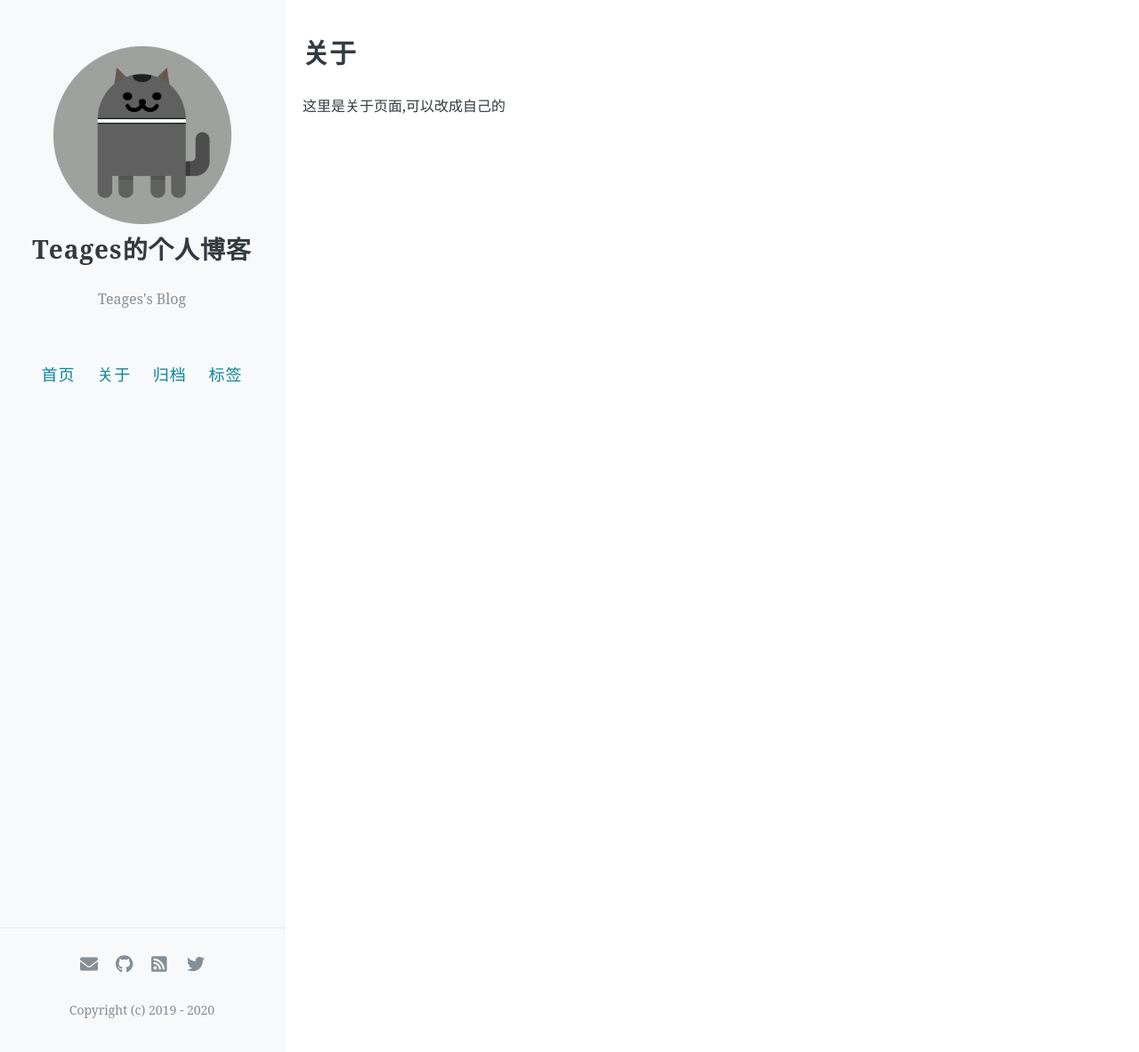
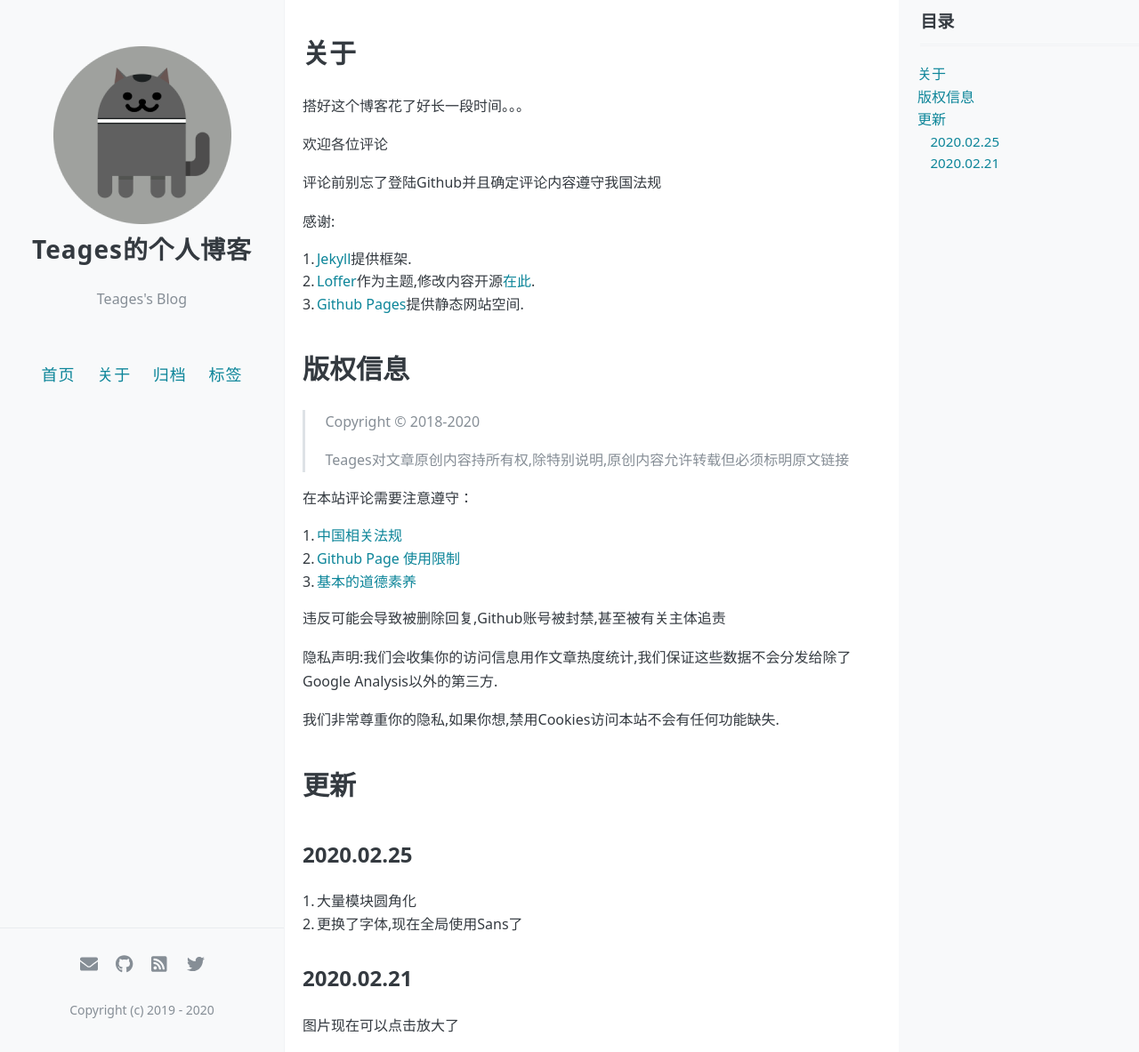
Before and after one commit to Teages/loffer-blog, a Jekyll site: the page built from about.md, in a window 1280 px wide and 1183 px high. Shown: the whole window at 89% size. Built offline with Jekyll 4.4.1, drawn with Linux system fonts in a browser that asks for light colours; comment, search, counter and statistics services are not loaded.

Commit message:
update 20020225

```diff
--- a/_includes/svg-icons.html
+++ b/_includes/svg-icons.html
@@ -61,4 +61,8 @@
   <li><a href="https://youtube.com/{{ site.footer-links.youtube }}" class="icon-28 youtube" title="YouTube"><svg viewBox="0 0 512 512"><path d="M549.655 124.083c-6.281-23.65-24.787-42.276-48.284-48.597C458.781 64 288 64 288 64S117.22 64 74.629 75.486c-23.497 6.322-42.003 24.947-48.284 48.597-11.412 42.867-11.412 132.305-11.412 132.305s0 89.438 11.412 132.305c6.281 23.65 24.787 41.5 48.284 47.821C117.22 448 288 448 288 448s170.78 0 213.371-11.486c23.497-6.321 42.003-24.171 48.284-47.821 11.412-42.867 11.412-132.305 11.412-132.305s0-89.438-11.412-132.305zm-317.51 213.508V175.185l142.739 81.205-142.739 81.201z"/></svg><!--[if lt IE 9]><em>YouTube</em><![endif]--></a></li>
   {% endif %}
 
+  {% if site.footer-links.bilibili %}
+  <li><a href="https://space.bilibili.com/{{ site.footer-links.bilibili }}" class="icon-28 Bilibili" title="Bilibili"><svg viewBox="0 0 512 512"><path d="m414.66032,11.227159a31.85711,31.015965 0 0 1 0,43.868979l-29.13014,28.336183l29.81826,0a95.57133,93.047895 0 0 1 95.57133,93.072713l0,186.095781a95.57133,93.047895 0 0 1 -95.57133,93.047895l-318.57111,0a95.57133,93.047895 0 0 1 -95.57133,-93.047895l0,-186.095781a95.57133,93.047895 0 0 1 95.57133,-93.047895l29.71632,0l-29.07918,-28.336183a31.85711,31.015965 0 1 1 45.03322,-43.868979l67.58804,65.803464c2.01337,1.960216 3.69543,4.094113 5.04617,6.37688l81.88551,0c1.35074,-2.282768 3.05829,-4.4663 5.07166,-6.401689l67.56256,-65.803473a31.85711,31.015965 0 0 1 45.05869,0zm0.68812,134.485226l-318.57111,0a31.85711,31.015965 0 0 0 -31.78065,28.708371l-0.07646,2.332403l0,186.09579c0,16.351615 12.9977,29.750514 29.48694,30.916711l2.37017,0.099253l318.57111,0a31.85711,31.015965 0 0 0 31.78065,-28.708379l0.07646,-2.307586l0,-186.09579c0,-17.120807 -14.27199,-31.015965 -31.85711,-31.015965l0,-0.024809zm-254.85689,62.031921c17.58513,0 31.85711,13.895158 31.85711,31.015974l0,31.015956a31.85711,31.015965 0 1 1 -63.71422,0l0,-31.015956c0,-17.120816 14.27199,-31.015974 31.85711,-31.015974zm191.14266,0c17.58513,0 31.85711,13.895158 31.85711,31.015974l0,31.015956a31.85711,31.015965 0 1 1 -63.71421,0l0,-31.015956c0,-17.120816 14.27198,-31.015974 31.8571,-31.015974z"/></svg><!--[if lt IE 9]><em>Bilibili</em><![endif]--></a></li>
+  {% endif %}
+
 </ul>
--- a/_sass/_variables.scss
+++ b/_sass/_variables.scss
@@ -24,9 +24,12 @@ $helvetica: Helvetica, Arial, sans-serif;
 $helveticaNeue: "Helvetica Neue", Helvetica, Arial, sans-serif;
 $georgia: Georgia, serif;
 
-// Fonts
-$base-font: "Noto Serif","PT Serif",source-han-serif-sc, "Source Han Serif SC", "Source Han Serif CN", "Source Han Serif TC", "Source Han Serif TW", "Source Han Serif","Songti SC", SimSon, serif;
-$code-font: 'Menlo', 'Courier New', 'Monaco', 'Spoqa Han Sans', monospace;
+//SerifFonts
+// $base-font: "Noto Serif","PT Serif",source-han-serif-sc, "Source Han Serif SC", "Source Han Serif CN", "Source Han Serif TC", "Source Han Serif TW", "Source Han Serif","Songti SC", SimSon, serif;
+// $code-font: 'Menlo', 'Courier New', 'Monaco', 'Spoqa Han Sans', monospace;
+//Sans Fonts
+$base-font: "Noto Sans","PT Sans",source-han-sans-sc, "Source Han Sans SC", "Source Han Sans CN", "Source Han Sans TC", "Source Han Sans TW", "Source Han Sans","Songti SC", SimSon, sans;
+$code-font: 'Consolas', 'Spoqa Han Sans', 'Monaco', 'Courier New', 'Menlo', monospace;
 
 // Font sizes
 $base-font-size: 16px;
@@ -67,8 +70,8 @@ $footer-border-color: $oc-gray-2;
 $footer-background-color: $oc-gray-0;
 
 // List
-$li-bottom-space: 0.4em;
-$li-bullets-width: 1.4em;
+$li-bottom-space: 0.05em;
+$li-bullets-width: 1em;
 $li-line-height: 1.55;
 
 $ul-bullets-font: inherit;
--- a/about.md
+++ b/about.md
@@ -2,6 +2,43 @@
 layout: page
 title: 关于
 permalink: /about/
+toc: true
 ---
 
-这里是关于页面,可以改成自己的
+搭好这个博客花了好长一段时间。。。
+
+欢迎各位评论
+
+评论前别忘了登陆Github并且确定评论内容遵守我国法规
+<!-- more -->
+
+感谢:
+1. [Jekyll](https://jekyllrb.com/)提供框架.
+2. [Loffer](https://github.com/FromEndWorld/LOFFER)作为主题,修改内容开源[在此](https://github.com/Teages/loffer-blog).
+3. [Github Pages](https://pages.github.com/)提供静态网站空间.
+
+# 版权信息
+> Copyright © 2018-2020
+>
+> Teages对文章原创内容持所有权,除特别说明,原创内容允许转载但必须标明原文链接
+
+在本站评论需要注意遵守：
+
+1. [中国相关法规](http://www.gov.cn/ziliao/flfg/index.htm)
+2. [Github Page 使用限制](https://help.github.com/en/github/working-with-github-pages/about-github-pages#prohibited-uses)
+3. [基本的道德素养](https://baike.baidu.com/item/%E9%81%93%E5%BE%B7/7931209)
+
+违反可能会导致被删除回复,Github账号被封禁,甚至被有关主体追责
+
+隐私声明:我们会收集你的访问信息用作文章热度统计,我们保证这些数据不会分发给除了Google Analysis以外的第三方.
+
+我们非常尊重你的隐私,如果你想,禁用Cookies访问本站不会有任何功能缺失.
+
+# 更新
+
+## 2020.02.25
+1. 大量模块圆角化
+2. 更换了字体,现在全局使用Sans了
+
+## 2020.02.21
+图片现在可以点击放大了
--- a/style.scss
+++ b/style.scss
@@ -79,6 +79,7 @@ a {
   color: $link-color;
   text-decoration: none;
   cursor: pointer;
+  border-radius: 20px;
   -webkit-transition: all 0.5s;
   -moz-transition: all 0.5s;
   -ms-transition: all 0.5s;
@@ -457,10 +458,10 @@ nav {
 
       > a {
         margin: 3px 3px 3px 0;
-        padding: .5px 4px;
+        padding: 2px 10px;
         color: $base-color;
         background-color: $tag-index-label-background-color;
-        border-radius: 3px;
+        border-radius: 16px;
 
         &:hover {
           color: $link-color;
@@ -645,7 +646,7 @@ nav {
       margin: 1px;
       color: $base-color;
       background-color: $tag-index-label-background-color;
-      border-radius: 3px;
+      border-radius: 16px;
 
       &:hover {
         background-color: $link-bghv-color;
@@ -653,11 +654,11 @@ nav {
 
       span {
         float: left;
-        padding: .5px 5px;
+        padding: 2px 8px;
 
         &.count {
           background-color: $tag-index-count-background-color;
-          border-radius: 0 3px 3px 0;
+          border-radius: 0 16px 16px 0;
 
         }
       }
@@ -751,6 +752,56 @@ footer {
   }
 }
 
+//image-cover-modal
+.image-cover-modal {
+    display: flex;
+    align-items: center;
+    justify-content: center;
+    opacity: 0;
+    position: fixed;
+    z-index: 30;
+    left: 0;
+    top: 0;
+    width: 100%;
+    height: 100%;
+    overflow: auto;
+    background-color: rgb(0,0,0);
+    background-color: rgba(0,0,0,0.9);
+    transition: opacity ease 0.3s;
+    pointer-events: none;
+}
+
+.model-shown {
+    pointer-events: all;
+    opacity: 1;
+}
+
+.image-cover-modal-content {
+    display: block;
+    max-width: 80%;
+    max-height: 80%;
+}
+
+#image-cover-caption {
+    display: block;
+    position: absolute;
+    width: 100%;
+    height: 3rem;
+    bottom: 0;
+    line-height: 3rem;
+    text-align: center;
+    color: #fff;
+    background: rgba(255, 255, 255, 0.33);
+}
+
+@media only screen and (max-width: 45rem){
+    .image-cover-modal-content {
+        max-width: 100%;
+        max-height: 100%;
+    }
+}
+//image-cover-modal END
+
 // Settled on moving the import of syntax highlighting to the bottom of the CSS
 // ... Otherwise it really bloats up the top of the CSS file and makes it difficult to find the start
 @import "highlights";
```
Also changed, not shown: 404.md (+3 -1 lines), _layouts/post.html (+6 -2 lines), images/Disqus-1.png (deleted), images/Disqus-2.png (deleted), images/Disqus-3.png (deleted), images/Disqus-plan.png (deleted), images/Typora.png (deleted), images/application_settings.png (deleted), images/favicon.png (deleted), images/fork.gif (deleted), images/givemefive.png (deleted), images/logo.png (deleted), images/pages.png (deleted), images/published.png (deleted), 1 more files.
